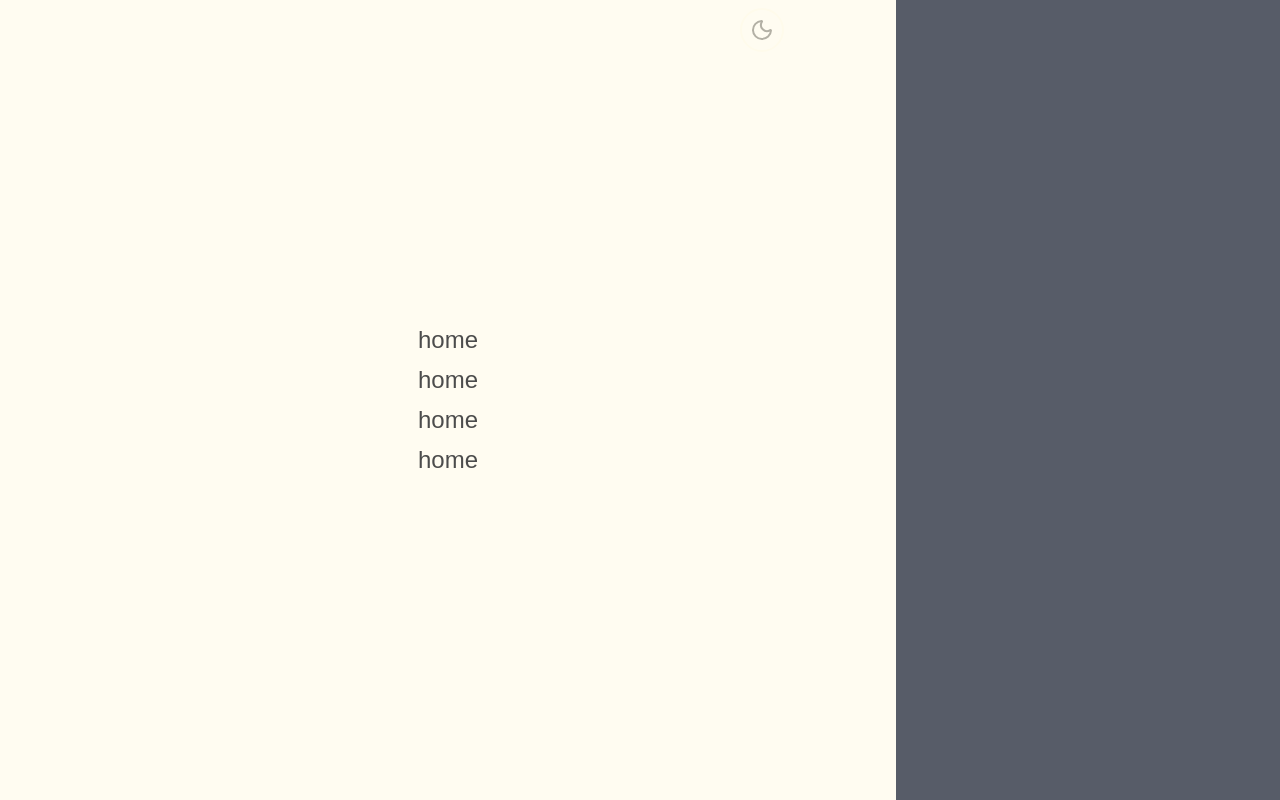
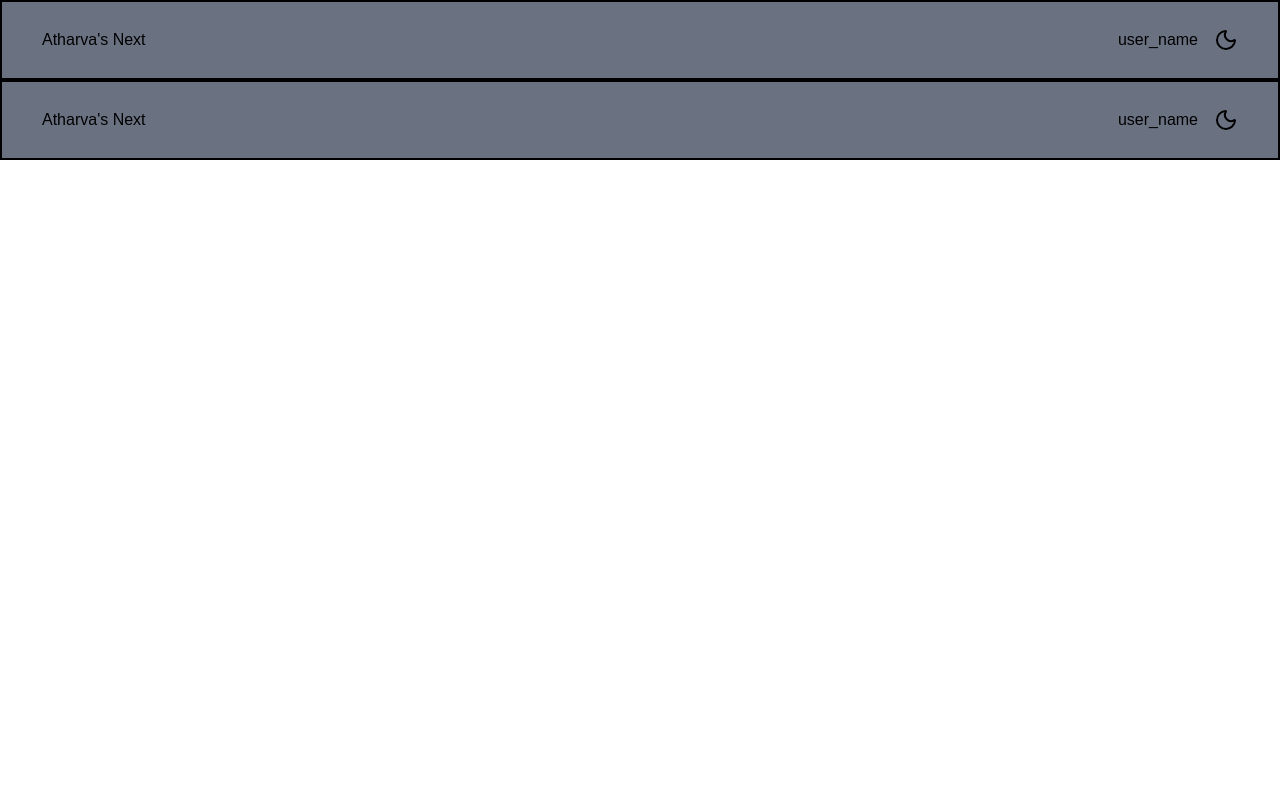
Before and after one commit to atharvalonikar95/Nextjs-auth, a Next.js app: page /client/NavBar in a window 1280 px wide. Built offline with nearby package versions, Linux system fonts and the light colour scheme.

Commit message:
17-08-25

```diff
--- /dev/null
+++ b/app/api/users/logout/route.ts
@@ -0,0 +1,22 @@
+import { NextRequest, NextResponse } from "next/server";
+
+export async function POST(request:NextRequest) {
+    try {
+        const response = NextResponse.json(
+            {message:"Logout Successful",success:'true'},
+            {status:200}
+        )
+
+        response.cookies.set("token", "", {
+          httpOnly: true,
+          expires: new Date(0),
+        });
+
+        return response;
+
+    } catch (err:any) {
+        console.log(err);
+
+    }
+
+}
--- /dev/null
+++ b/app/client/Logout/page.tsx
@@ -0,0 +1,39 @@
+import axios from 'axios';
+import React, { useState } from 'react'
+import { useDispatch } from 'react-redux';
+import { logout } from '../store/authSlice';
+import { useRouter } from 'next/navigation';
+import LoaderModal from '../Modals/LoaderModal';
+
+const Logout = () => {
+    const [loading,setLoading]=useState(false)
+    const dispatch = useDispatch();
+    const router=useRouter();
+    const handleLogout= async ()=>{
+
+        setLoading(true)
+        try {
+            const response = await axios.post('/api/users/logout');
+            localStorage.removeItem('token');
+            dispatch(logout());
+            router.push('/client/login')
+
+
+
+
+        } catch (error) {
+            console.log(error);
+        }
+    }
+  return (
+    <>
+      <button className='hover:cursor-pointer' onClick={handleLogout}>Logout</button>
+      {
+       loading &&
+      <LoaderModal loading={loading}/>
+      }
+    </>
+  )
+}
+
+export default Logout
--- /dev/null
+++ b/app/client/Modals/LoaderModal.tsx
@@ -0,0 +1,19 @@
+import React from 'react'
+import { SpinningCircles } from 'react-loading-icons'
+
+type props={
+    loading:boolean
+}
+
+const LoaderModal = ({loading}:props) => {
+  return (
+    <div className=' fixed inset-0 bg-gray-950 opacity-[70%]  h-screen w-full
+        transition-transform  flex flex-row items-center justify-center gap-4 border-2 border-black  z-50'>
+        <div>
+            <SpinningCircles />
+        </div>
+    </div>
+  )
+}
+
+export default LoaderModal
--- a/app/client/Modal.tsx
+++ b/app/client/Modals/Modal.tsx
@@ -1,9 +1,11 @@
 
 import React, { use, useState } from 'react'
 import { useDispatch, useSelector } from 'react-redux'
-import { RootState } from './store/store'
+// import { RootState } from './store/store'
 import axios from 'axios'
-import { updateUser } from './store/authSlice'
+import { RootState } from '../store/store'
+import { updateUser } from '../store/authSlice'
+// import { updateUser } from './store/authSlice'
 
 type props = {
   openModal: boolean
@@ -49,8 +51,9 @@ const Modal = ({ openModal, openModalHandler }: props) => {
   <>
 
     {openModal ? (
-    <div className=' fixed inset-0 bg-gray-950 opacity-[70%]  h-screen w-full transition-transform  flex flex-row items-center justify-center gap-4 border-2 border-black  z-50'>
-        <div className='bg-white w-[40%] h-[45%] flex flex-col items-center justify-center gap-4 text-black'>
+    <div className=' fixed inset-0 bg-gray-950 opacity-[70%]  h-screen w-full
+        transition-transform  flex flex-row items-center justify-center gap-4 border-2 border-black  z-50'>
+        <div className='bg-white w-[40%] h-[55%] flex flex-col items-center justify-center gap-4 text-black '>
 
           <h2 className='text-xl font-bold text-black '>Edit User Details</h2>
 
--- a/app/client/NavBar/page.tsx
+++ b/app/client/NavBar/page.tsx
@@ -1,25 +1,80 @@
 import React from 'react'
+import ThemeChangerButton from '../store/ThemeChangerButton'
+import { usePathname } from 'next/navigation';
+import Logout from '../Logout/page';
+import { useSelector } from 'react-redux';
+import { RootState } from '../store/store';
 
-const MobileNav = () => {
+const Navbar = () => {
+  const pathname = usePathname();
+  const user = useSelector((state: RootState) => state.auth.userData)
   return (
+    <div className='h-[10vh] w-full flex items-center  border-2 border-black '>
+      <div className='  w-full flex flex-row items-center justify-between  px-10 border-0 border-black '>
+        <h1 className='hover:border-b-amber-50 hover:border-b-1 '>Atharva's Next</h1>
 
-    <div className=' fixed bg-gray-900 opacity-[70%] h-screen w-full transition-transform z-1 '>
-        <div className='fixed bg-amber-50 w-[70vw] h-full flex flex-col items-center-safe  justify-center
-        text-2xl text-black '>
-
-
-                <ul className='space-y-2' >
-                    <li>home</li>
-                    <li>home</li>
-                    <li>home</li>
-                    <li>home</li>
-                </ul>
-
+        <div className='h-auto flex flex-row items-center justify-end gap-4 w-[50%] border-0 border-black'>
+          <h1>{user?.username || 'user_name' }</h1>
+          <div className='w-fit h-auto  border-0 border-black mt-1.5 hover:border-b-amber-50 hover:border-b-1'>
+            <ThemeChangerButton/>
+          </div>
+          { pathname === "/client/dashboard" &&
+            <Logout/>
+            }
         </div>
+      </div>
 
 
     </div>
   )
 }
 
-export default MobileNav
+export default Navbar
+
+
+
+
+
+
+
+
+
+
+
+
+
+
+
+
+
+
+
+
+
+
+
+// import React from 'react'
+
+// const MobileNav = () => {
+//   return (
+
+//     <div className=' fixed bg-gray-900 opacity-[70%] h-screen w-full transition-transform z-1 '>
+//         <div className='fixed bg-amber-50 w-[70vw] h-full flex flex-col items-center-safe  justify-center
+//         text-2xl text-black '>
+
+
+//                 <ul className='space-y-2' >
+//                     <li>home</li>
+//                     <li>home</li>
+//                     <li>home</li>
+//                     <li>home</li>
+//                 </ul>
+
+//         </div>
+
+
+//     </div>
+//   )
+// }
+
+// export default MobileNav
--- a/app/client/dashboard/page.tsx
+++ b/app/client/dashboard/page.tsx
@@ -3,7 +3,7 @@ import { useRouter } from 'next/navigation'
 import { RootState } from '../store/store'
 import React, { useEffect, useState } from 'react'
 import { useSelector } from 'react-redux'
-import Modal from '../Modal'
+import Modal from '../Modals/Modal'
 
 const dashboard = () => {
 
--- a/app/client/login/page.tsx
+++ b/app/client/login/page.tsx
@@ -7,6 +7,7 @@ import { useDispatch, useSelector } from 'react-redux';
 import { login } from '../store/authSlice';
 import { EyeIcon, EyeOffIcon } from 'lucide-react';
 import { RootState } from '../store/store';
+import LoaderModal from '../Modals/LoaderModal';
 
 
 const userData={
@@ -19,6 +20,7 @@ const Login = () => {
   const router=useRouter();
   const dispatch = useDispatch();
   const[user,setUser]=useState(userData);
+      const [loading,setLoading]=useState(false)
   // const mode = useSelector((state:RootState)=>state.theme.mode)
 
   const onChangeHandler=(e:any)=>{
@@ -27,6 +29,7 @@ const Login = () => {
 
   const onSubmitHandler= async (e:any)=>{
     e.preventDefault();
+    setLoading(true);
 
     try {
       const response= await axios.post('/api/users/login',user)
@@ -83,13 +86,16 @@ const Login = () => {
             >
                 Login
             </button>
-
+                        {
+                loading ?
+                <LoaderModal loading={loading} />
+                :
             <a onClick={()=>{router.push('/client/signup')}} className='pt-2 cursor-pointer '  >Visit Signup Page</a>
-
+                        }
         </form>
 
     </div>
   )
 }
 
-export default Login
+export default Login;
--- a/app/client/signup/page.tsx
+++ b/app/client/signup/page.tsx
@@ -5,6 +5,7 @@ import Link from 'next/link';
 import { useRouter } from 'next/navigation';
 
 import React, { useState } from 'react'
+import LoaderModal from '../Modals/LoaderModal';
 
 
 const userData={
@@ -17,6 +18,7 @@ const SignUp= () => {
     const router=useRouter();
     const [user,setUser]=useState(userData)
     const [showPassword,setShowPassword]=useState(false)
+    const [loading,setLoading]=useState(false)
 
 
     const onChangeHandler=(e:any)=>{
@@ -26,8 +28,7 @@ const SignUp= () => {
 
     const onSubmitHandler= async (e:any)=>{
         e.preventDefault();
-
-
+        setLoading(true);
         try {
             const response = await  axios.post("/api/users/signup",user)
             console.log("signup successful",response.data);
@@ -38,6 +39,9 @@ const SignUp= () => {
 
         } catch (error:any ) {
             console.log("signup failed",error.message);
+        }
+        finally{
+            setLoading(false);
         }
 
 
@@ -86,8 +90,13 @@ const SignUp= () => {
             >
                 SignUp
             </button>
+            {
+                loading ?
+                <LoaderModal loading={loading} />
+                :
+                <a className='pt-2 cursor-pointer ' onClick={()=>{router.push('/client/login')}} >Visit Login page</a>
+            }
 
-            <a className='pt-2 cursor-pointer ' onClick={()=>{router.push('/client/login')}} >Visit Login page</a>
 
         </form>
 
--- a/app/client/store/ReduxWrapperProvider.tsx
+++ b/app/client/store/ReduxWrapperProvider.tsx
@@ -4,12 +4,14 @@ import { Provider } from 'react-redux'
 import store from './store'
 import ReduxProvider from './ReduxProvider'
 import ThemeProvider from './ThemeProvider'
+import Navbar from '../NavBar/page'
 
 const ReduxWrapperProvider = ({ children }: { children: React.ReactNode }) => {
   return (
     <Provider store={store}>
         <ReduxProvider>
           <ThemeProvider>
+            <Navbar />
             {children}
           </ThemeProvider>
         </ReduxProvider>
--- a/app/client/store/ThemeChangerButton.tsx
+++ b/app/client/store/ThemeChangerButton.tsx
@@ -10,8 +10,8 @@ const ThemeChangerButton = () => {
     const mode = useSelector((state:RootState )=>state.theme.mode)
     const dispatch=useDispatch()
   return (
-    <div className={mode==='light'?`bg-white text-black  relative  `:`bg-gray-800 text-white h-full relative `}>
-        <button className=' lg:top-[120] absolute lg:mt-2 m-4 lg:right-120 p-2 rounded-[50%] border-2 border-amber-50 cursor-pointer ' onClick={()=>dispatch(toggleMode())}>
+    <div className={mode==='light'?` text-black  `:`bg-gray-800 text-white   `}>
+        <button className='  hover:outline-white     rounded-[50%]  border-amber-50 cursor-pointer hover:cursor-pointer ' onClick={()=>dispatch(toggleMode())}>
             {mode==='light'? <MoonIcon/>:<SunIcon/>}
 
         </button>
--- a/app/client/store/ThemeProvider.tsx
+++ b/app/client/store/ThemeProvider.tsx
@@ -9,9 +9,9 @@ const ThemeProvider = ({ children }:{children:React.ReactNode}) => {
   return (
     <Provider store={store}>
         <div className={mode === 'dark' ? 'bg-gray-900 text-white' : 'bg-gray-500 text-black'}>
-            <div >
+            {/* <div >
                 <ThemeChangerButton/>
-            </div>
+            </div> */}
             {children}
         </div>
     </Provider>
--- a/package.json
+++ b/package.json
@@ -18,6 +18,7 @@
     "next": "15.3.4",
     "react": "^19.0.0",
     "react-dom": "^19.0.0",
+    "react-loading-icons": "^1.1.0",
     "react-redux": "^9.2.0"
   },
   "devDependencies": {
```
Also changed, not shown: 1 other file (tests, documents, lock files or other folders).
